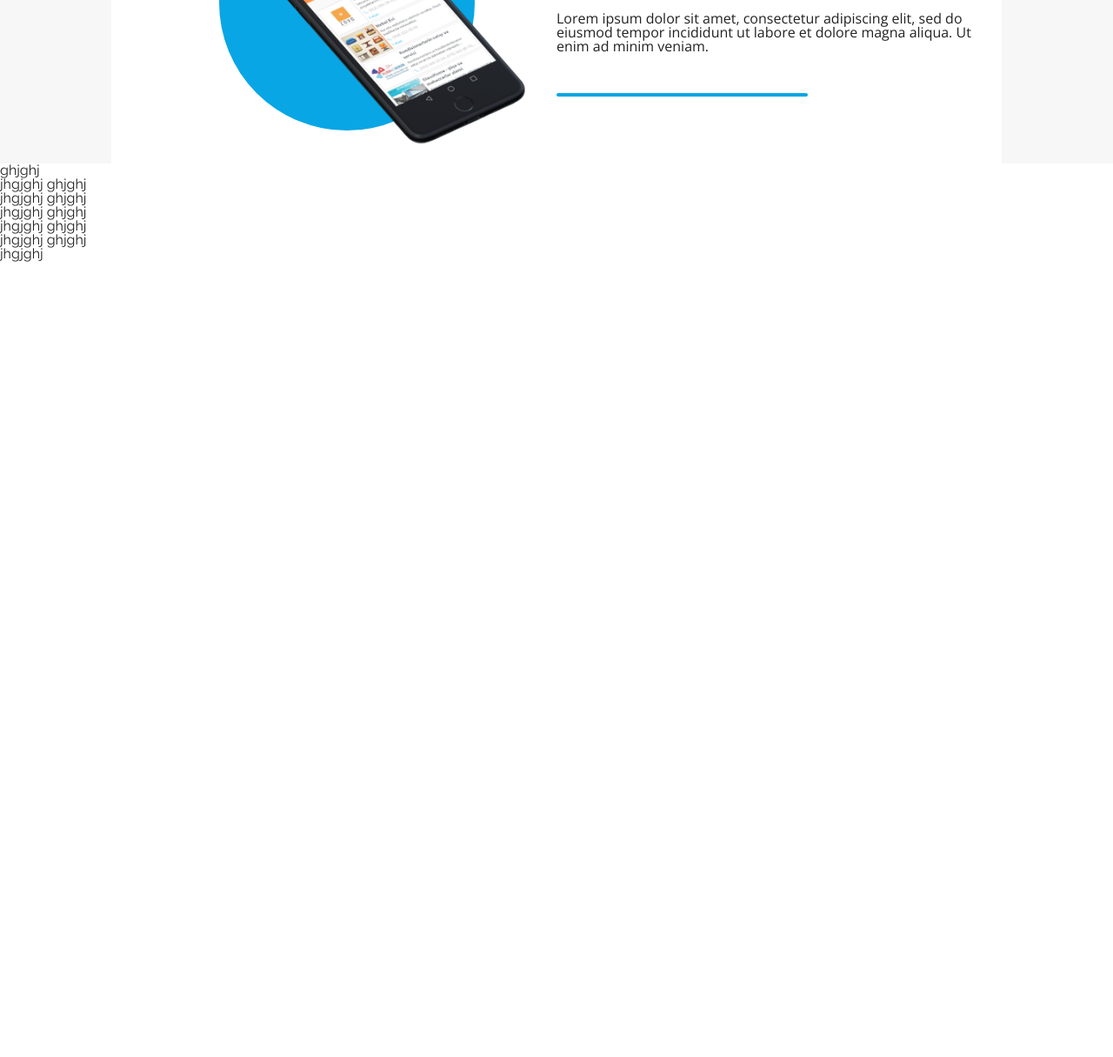
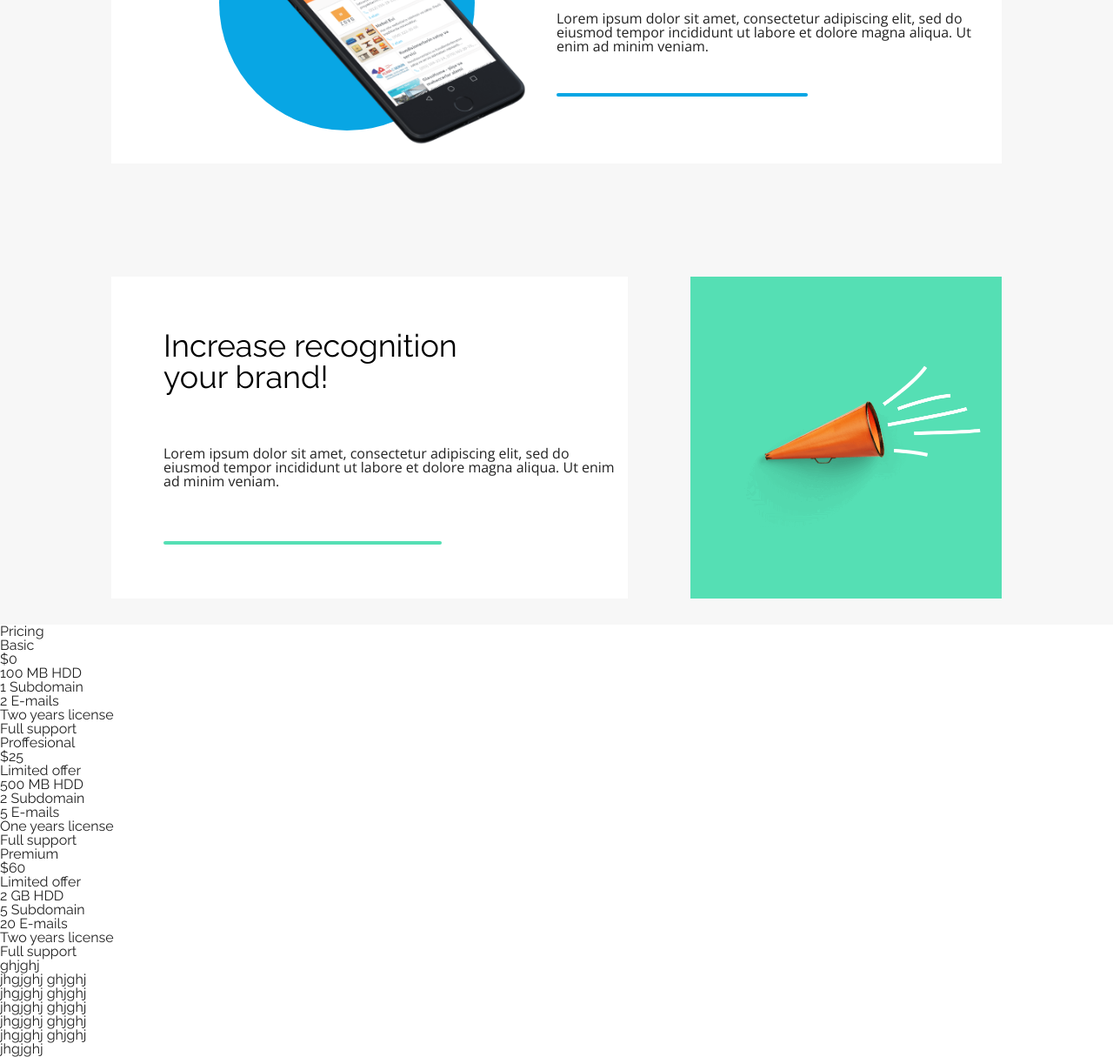
Before and after one commit to PatrycjaSzajna/sell-more, a plain HTML site: page index.html in a window 1280 px wide. Shown: the part 1897-3112 px from the top of the page at 87% size. Before the commit the page ends 2198 px from the top, so only its background shows below. Drawn offline with nearby package versions, Linux system fonts and the light colour scheme.

Commit message:
added sections with pricing

```diff
--- a/css/style.css
+++ b/css/style.css
@@ -284,7 +284,6 @@ body {
   padding: 30px;
   height: 370px;
   flex-direction: row-reverse;
-
 }
 .blocks-container.laptop {
   display: flex;
@@ -319,7 +318,6 @@ body {
   /* margin: 20px;
   padding: 33px; */
 }
-
 
 /* pozycjonowanie laptopa i kwadratu */
 
@@ -375,6 +373,7 @@ body {
   margin-top: 100px;
 }
 
+
 .blocks-container.telephone h2 {
   font-size: 36px;
   color: var(--black);
@@ -398,7 +397,6 @@ body {
   width: 23%;
   border-radius: 50%;
   position: absolute;
-
 }
 
 .telephone-img {
@@ -411,3 +409,67 @@ body {
 .telephone .right {
   align-items: center;
 }
+
+/* sekcja z trabką  */
+
+.blocks-container.trumpet .left {
+  display: flex;
+  flex-direction: column;
+  height: 100%;
+  justify-content: space-evenly;
+  background-color: white;
+  width: 58%;
+  box-sizing: border-box;
+  padding-left: 60px;
+
+}
+.blocks-container.trumpet .right {
+  display: flex;
+  flex-direction: column;
+  height: 100%;
+  justify-content: space-evenly;
+  background-color: var(--greenAccent);
+  width: 35%;
+  /* box-sizing: border-box; */
+  /* padding-left: 60px;
+} */
+}
+
+.blocks-container.trumpet {
+  display: flex;
+  width: 80%;
+  align-items: center;
+  margin-top: 100px;
+  background-color: unset;
+  justify-content: space-between;
+  box-sizing: content-box;
+}
+
+.blocks-container.trumpet h2 {
+  font-size: 36px;
+  color: var(--black);
+  text-align: start;
+  /* margin: 20px;
+  padding: 33px; */
+}
+
+.blocks-container.trumpet p {
+  font-family: var(--fontSans);
+  font-size: 16px;
+  text-align: right;
+  letter-spacing: 0;
+  text-align: -webkit-left;
+  /* margin: 20px;
+  padding: 33px; */
+}
+
+.trumpet-img {
+  width: 83%;
+  position: relative;
+  top: 22px;
+  left: 6px;
+}
+
+.trumpet .right {
+  align-items: center;
+}
--- a/index.html
+++ b/index.html
@@ -82,7 +82,7 @@
 
         <div class="blocks-container telephone">
           <div class="left">
-              <h2>Your shop is <br>where you are!</h2>
+            <h2>Your shop is <br />where you are!</h2>
             <p class="blocks-paragraph">
               Lorem ipsum dolor sit amet, consectetur adipiscing elit, sed do
               eiusmod tempor incididunt ut labore et dolore magna aliqua. Ut
@@ -92,18 +92,70 @@
           </div>
           <div class="right">
             <div class="circle-telephone">
-                <img class="telephone-img" src="/assets/iPhone.png"/>
+              <img class="telephone-img" src="/assets/iPhone.png" />
             </div>
           </div>
         </div>
 
-
-
-
-
-
+        <div class="blocks-container trumpet">
+          <div class="left">
+            <h2>
+              Increase recognition <br />
+              your brand!
+            </h2>
+            <p class="blocks-paragraph">
+              Lorem ipsum dolor sit amet, consectetur adipiscing elit, sed do
+              eiusmod tempor incididunt ut labore et dolore magna aliqua. Ut
+              enim ad minim veniam.
+            </p>
+            <div class="line green"></div>
+          </div>
+          <div class="right">
+            <img class="trumpet-img" src="/assets/Trumpet.png" />
+          </div>
+        </div>
       </section>
 
+      <section class="pricing-box">
+        <h2>Pricing</h2>
+        <div class="Pacages">
+          <div class="basic">
+              <h3>Basic</h3>
+              <p>$0</p>
+              <ul>
+                  <li>100 MB HDD</li>
+                  <li>1 Subdomain</li>
+                  <li>2 E-mails</li>
+                  <li>Two years license</li>
+                  <li>Full support</li>
+              </ul>
+          </div>
+          <div class="proffesional">
+            <h3>Proffesional</h3>
+            <p>$25</p>
+            <small>Limited offer</small>
+            <ul>
+                <li>500 MB HDD</li>
+                <li>2 Subdomain</li>
+                <li>5 E-mails</li>
+                <li>One years license</li>
+                <li>Full support</li>
+            </ul>
+          </div>
+          <div class="premium">
+            <h3>Premium</h3>
+            <p>$60</p>
+            <small>Limited offer</small>
+            <ul>
+                <li>2 GB HDD</li>
+                <li>5 Subdomain</li>
+                <li>20 E-mails</li>
+                <li>Two years license</li>
+                <li>Full support</li>
+            </ul>
+          </div>
+        </div>
+      </section>
 
       <p>
         ghjghj
```
Lines whose indentation alone changed are shown as unchanged.
